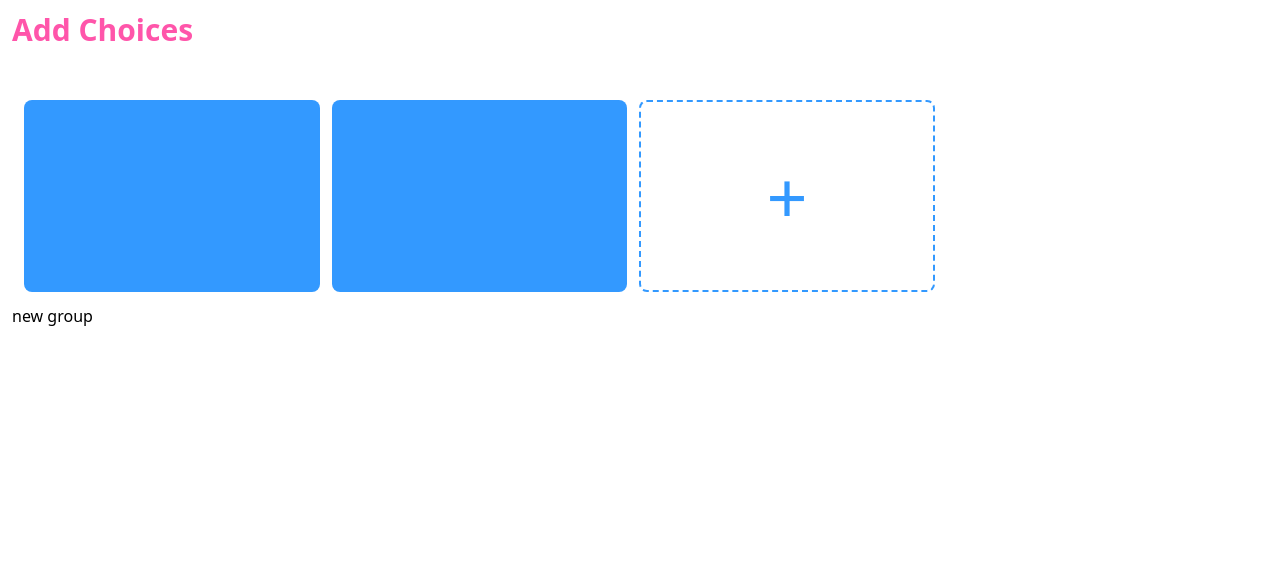
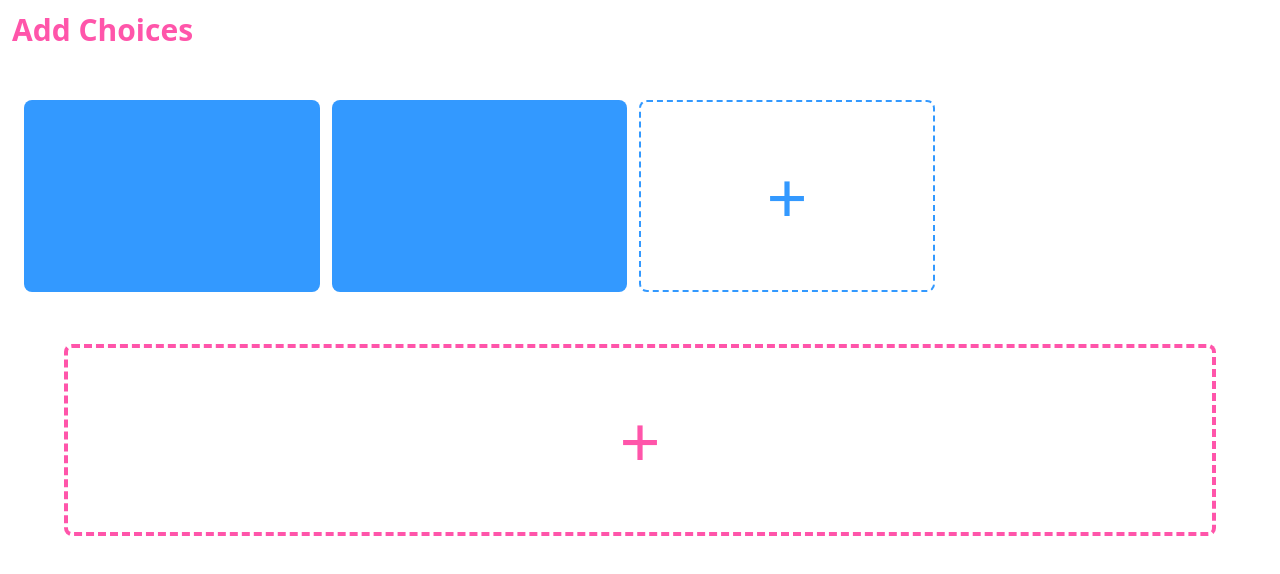
Before and after one commit to N-eeraj/mystery-choice, a Vue app: page /create in a window 1280 px wide. Shown: the top 574 px of the page. Built offline with nearby package versions, Linux system fonts and the light colour scheme.

Commit message:
Styled to new choice group button

```diff
--- a/src/App.vue
+++ b/src/App.vue
@@ -6,5 +6,8 @@ import { RouterView } from 'vue-router'
   <RouterView />
 </template>
 
-<style src="./style.css">
+<style>
+@tailwind base;
+@tailwind components;
+@tailwind utilities;
 </style>
--- a/src/components/choice/choiceGroup/New.vue
+++ b/src/components/choice/choiceGroup/New.vue
@@ -1,5 +1,23 @@
+<script setup>
+import { computed } from 'vue'
+
+const props = defineProps({
+    theme: {
+        type: String,
+        required: true
+    }
+})
+
+const pinkTheme = 'border-pink text-pink hover:bg-pink'
+const blueTheme = 'border-blue text-blue hover:bg-blue'
+
+const getTheme = computed(() => props.theme === 'pink' ? pinkTheme : blueTheme)
+</script>
+
 <template>
-    <div>
-        new group
+    <div
+        class="relative grid place-items-center w-11/12 aspect-[2] md:h-48 mt-5 text-7xl rounded-lg border-4 border-dashed border-black cursor-pointer duration-300 hover:bg-black hover:text-white hover:border-solid"
+        :class="getTheme">
+        &plus;
     </div>
 </template>
--- a/src/components/home/Button.vue
+++ b/src/components/home/Button.vue
@@ -1,5 +1,5 @@
 <script setup>
-import { useRouter } from 'vue-router';
+import { useRouter } from 'vue-router'
 
 const router = useRouter()
 
--- a/src/main.js
+++ b/src/main.js
@@ -1,5 +1,4 @@
 import { createApp } from 'vue'
-import './style.css'
 import App from './App.vue'
 import router from '@/router'
 
--- a/src/pages/create.vue
+++ b/src/pages/create.vue
@@ -12,6 +12,7 @@ const choiceGroups = reactive([])
 
 const canAddChoiceGroup = computed(() => choiceGroups.length < maxChoiceGroups)
 const canRemoveGroup = computed(() => choiceGroups.length > 1)
+const getNewColor = computed(() => choiceGroups.length % 2 ? 'pink' : 'blue')
 
 const getNewChoice = () => {
     return {
@@ -30,6 +31,8 @@ const addNewChoiceGroup = () => {
     })
 }
 
+const getColor = index => index % 2 ? 'pink' : 'blue'
+
 const addChoice = index => choiceGroups[index].choices.push(getNewChoice())
 
 const removeChoice = (index, choiceIndex) => choiceGroups[index].choices.splice(choiceIndex, 1)
@@ -38,20 +41,18 @@ const removeChoiceGroup = index => choiceGroups.splice(index, 1)
 
 const updateChoice = (index, {index: choiceIndex, value}) => choiceGroups[index][choiceIndex] = value
 
-const getColor = index => index % 2 ? 'pink' : 'blue'
-
 onMounted(() => {
     addNewChoiceGroup()
 })
 </script>
 
 <template>
-    <div class="flex flex-col min-h-screen p-3 gap-5">
+    <div class="flex flex-col items-center min-h-screen p-3 gap-5">
         <h1 class="w-full text-pink text-3xl text-center md:text-left font-semibold">
             Add Choices
         </h1>
 
-        <div>
+        <div class="w-full">
             <ChoiceGroup
                 v-for="({id, choices}, index) in choiceGroups"
                 :choices="choices"
@@ -63,10 +64,11 @@ onMounted(() => {
                 @remove-choice="choiceIndex => removeChoice(index, choiceIndex)"
                 @remove-choice-group="removeChoiceGroup(index)"
                 @update-choice="value => updateChoice(index, value)" />
+            </div>
 
             <NewChoiceGroup
                 v-if="canAddChoiceGroup"
+                :theme="getNewColor"
                 @click="addNewChoiceGroup" />
-        </div>
     </div>
 </template>
--- a/src/style.css
+++ /dev/null
@@ -1,3 +0,0 @@
-@tailwind base;
-@tailwind components;
-@tailwind utilities;
```
